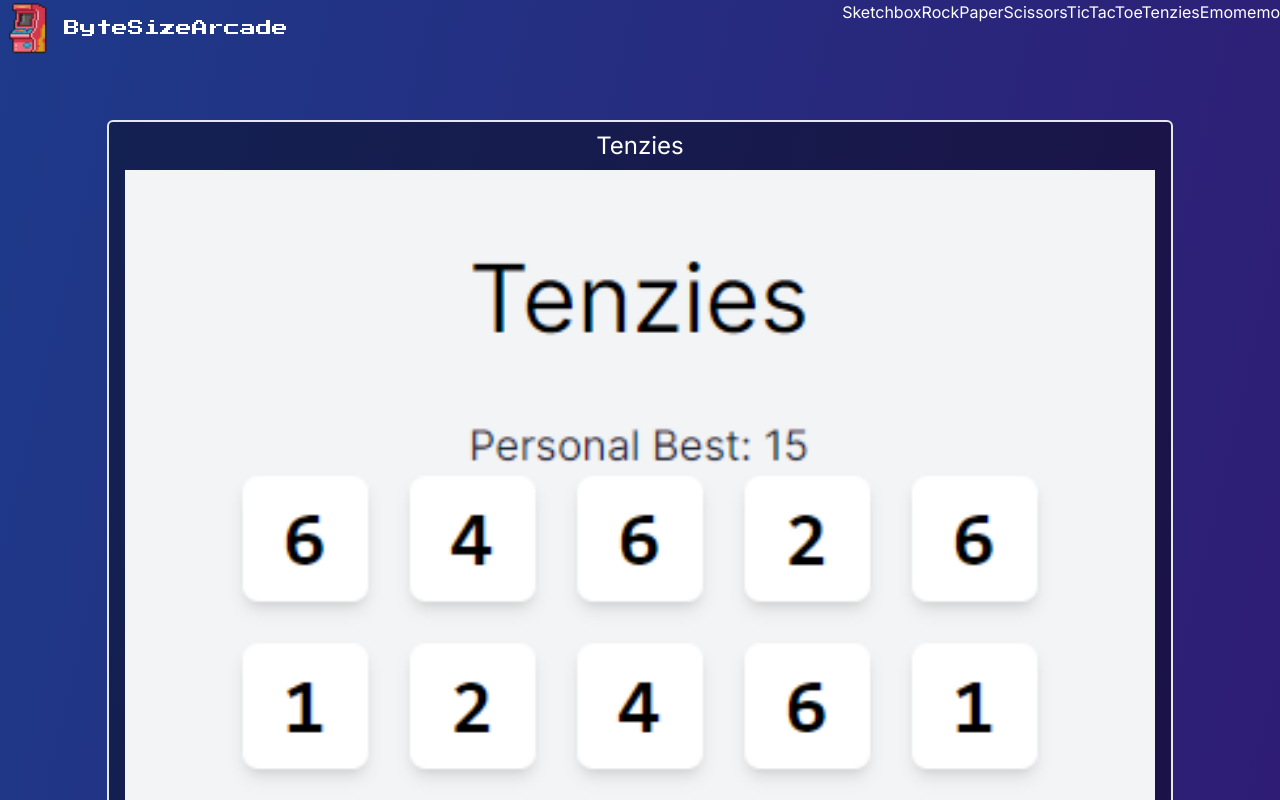
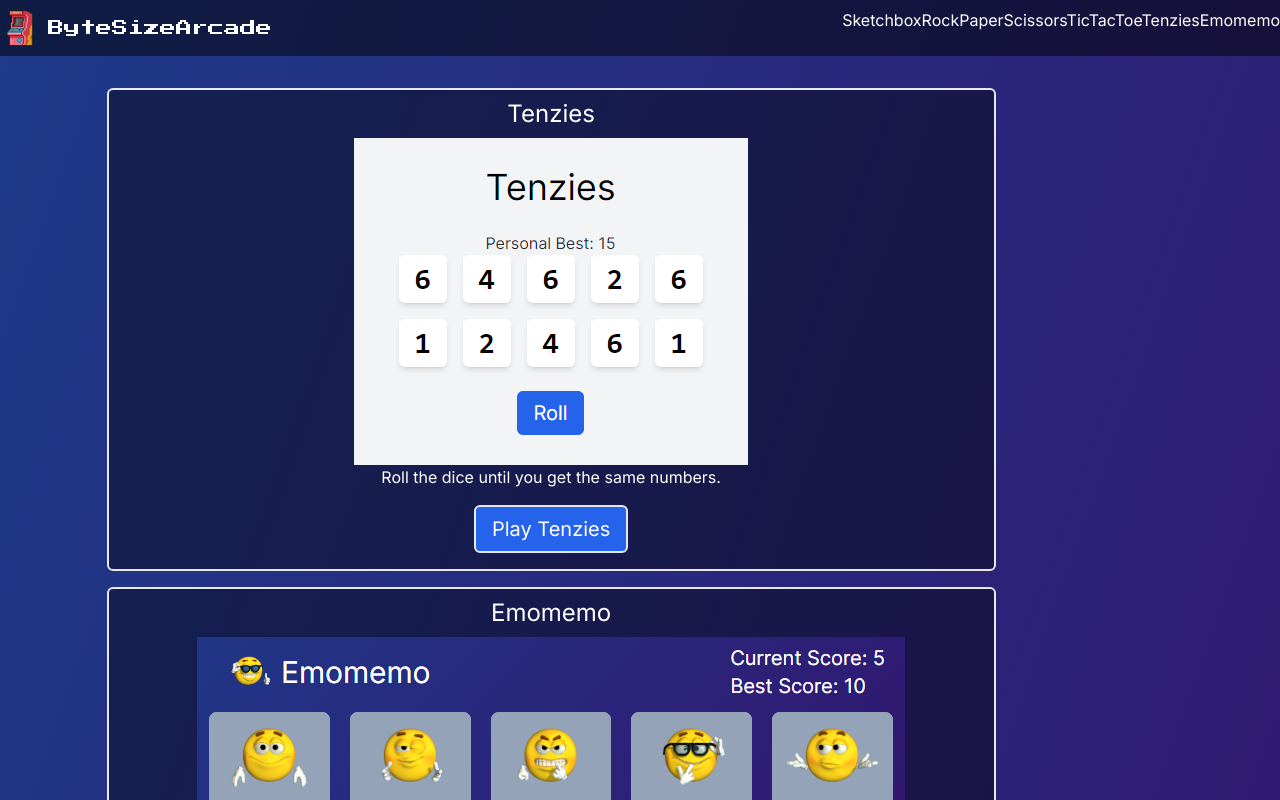
Before and after one commit to alex-nemeth/bite-size-arcade, a React (Vite) app: page / in a window 1280 px wide. Shown: the top 800 px of the page. Built offline with nearby package versions, Linux system fonts and the light colour scheme.

Commit message:
responsive anchors/dropdown base

```diff
--- a/src/App.jsx
+++ b/src/App.jsx
@@ -10,7 +10,7 @@ import Tenzies from "./components/tenzies/Tenzies";
 
 function App() {
     return (
-        <div className="bg-gradient-to-br from-blue-900 to-purple-950 text-white min-h-screen h-full w-screen">
+        <div className="bg-gradient-to-br from-blue-900 to-purple-950 text-white min-h-screen h-full w-full">
             <Routes>
                 <Route
                     path="/"
--- /dev/null
+++ b/src/components/Anchors.jsx
@@ -0,0 +1,23 @@
+import { Link } from "react-router-dom";
+
+export default function Anchors() {
+    return (
+        <div className="nav-games">
+            <Link to="/sketchbox">
+                <a>Sketchbox</a>
+            </Link>
+            <Link to="/rockpaperscissors">
+                <a>RockPaperScissors</a>
+            </Link>
+            <Link to="/tictactoe">
+                <a>TicTacToe</a>
+            </Link>
+            <Link to="/tenzies">
+                <a>Tenzies</a>
+            </Link>
+            <Link to="/emomemo">
+                <a>Emomemo</a>
+            </Link>
+        </div>
+    );
+}
--- a/src/components/Homepage.jsx
+++ b/src/components/Homepage.jsx
@@ -9,14 +9,10 @@ export default function Homepage() {
 
     function generateCards() {
         return games.map((game) => (
-            <div className="border-2 rounded-md flex flex-col bg-transparent/40">
+            <div className="border-2 rounded-md flex flex-col bg-transparent/40 w-10/12">
                 <h1 className="text-2xl text-center py-2">{game.title}</h1>
                 <Link to={game.url}>
-                    <img
-                        className="px-4 mx-auto w-full"
-                        src={game.img}
-                        alt=""
-                    />
+                    <img className="px-4 mx-auto" src={game.img} alt="" />
                 </Link>
                 <p className="text-md text-center">{game.description}</p>
                 <Link className="mx-auto" to={game.url}>
--- /dev/null
+++ b/src/components/Logo.jsx
@@ -0,0 +1,17 @@
+import React from "react";
+import { Link } from "react-router-dom";
+
+export default function Logo() {
+    return (
+        <Link to="/">
+            <div className="flex items-center">
+                <img
+                    src="/images/logo.png"
+                    alt="ByteSizeArcade Logo"
+                    className="w-10 mr-2"
+                />
+                <a className="font-signature">ByteSizeArcade</a>
+            </div>
+        </Link>
+    );
+}
--- a/src/components/Navbar.jsx
+++ b/src/components/Navbar.jsx
@@ -1,37 +1,17 @@
 import { Link } from "react-router-dom";
+import React, { useState, useEffect } from "react";
+import Logo from "./Logo";
+import Anchors from "./Anchors";
+import Dropdown from "./Dropdown";
+import useWindowDimensions from "../hooks/useWindowDimensions";
 
 export default function Navbar() {
+    const { width } = useWindowDimensions();
+
     return (
-        <nav className="flex flex-row justify-between mb-16">
-            <Link to="/">
-                <div className="flex items-center">
-                    <img
-                        src="/images/logo.png"
-                        alt="ByteSizeArcade Logo"
-                        className="w-14 mr-2"
-                    />
-                    <a href="/" className="font-signature">
-                        ByteSizeArcade
-                    </a>
-                </div>
-            </Link>
-            <div className="nav-games">
-                <Link to="/sketchbox">
-                    <a>Sketchbox</a>
-                </Link>
-                <Link to="/rockpaperscissors">
-                    <a>RockPaperScissors</a>
-                </Link>
-                <Link to="/tictactoe">
-                    <a>TicTacToe</a>
-                </Link>
-                <Link to="/tenzies">
-                    <a>Tenzies</a>
-                </Link>
-                <Link to="/emomemo">
-                    <a>Emomemo</a>
-                </Link>
-            </div>
+        <nav className="flex flex-row justify-between mb-8 relative bg-transparent/50 py-2 w-full">
+            <Logo />
+            {width > 767 ? <Anchors /> : <Dropdown />}
         </nav>
     );
 }
--- /dev/null
+++ b/src/hooks/useWindowDimensions.jsx
@@ -0,0 +1,30 @@
+import { useState, useEffect } from "react";
+
+export default function useWindowDimensions() {
+    const hasWindow = typeof window !== "undefined";
+
+    function getWindowDimensions() {
+        const width = hasWindow ? window.innerWidth : null;
+        const height = hasWindow ? window.innerHeight : null;
+        return {
+            width,
+            height,
+        };
+    }
+
+    const [windowDimensions, setWindowDimensions] = useState(
+        getWindowDimensions()
+    );
+
+    useEffect(() => {
+        if (hasWindow) {
+            function handleResize() {
+                setWindowDimensions(getWindowDimensions());
+            }
+            window.addEventListener("resize", handleResize);
+            return () => window.removeEventListener("resize", handleResize);
+        }
+    }, [hasWindow]);
+
+    return windowDimensions;
+}
```
Also changed, not shown: public/images/menu.png (added).
